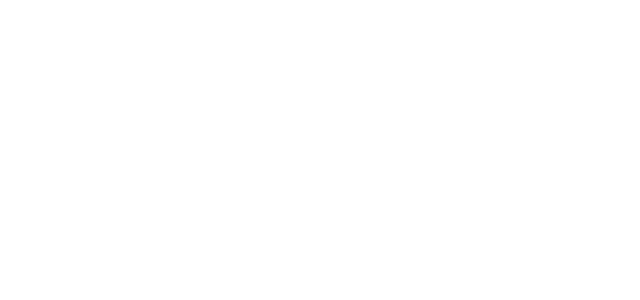
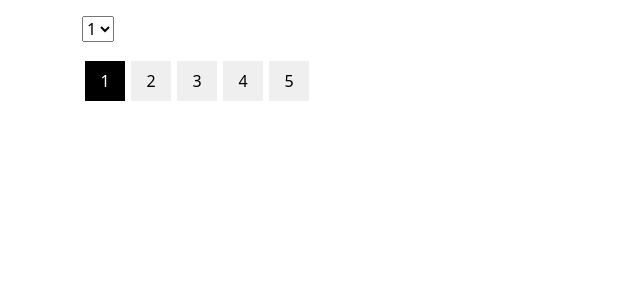
Before and after one commit to rahul-v22/react-rahul-team, a React (Create React App) app: page /dropdown in a window 1280 px wide. Before the commit this address had no page. Shown: the top 300 px of the page, without its empty margins (0-640 px from the left). Built offline with nearby package versions, Linux system fonts and the light colour scheme.

Commit message:
usestate useeffect tasks

```diff
--- /dev/null
+++ b/src/Components/usestate_practice/Conditional_render.js
@@ -0,0 +1,33 @@
+import React from 'react'
+import { useState } from 'react';
+import { Navbar } from 'react-bootstrap';
+
+const Conditional_render = () => {
+
+    const [currenttab, setCurrenttab] = useState('please select the tab')
+
+    const buttonClick = () => {
+        setCurrenttab("I'm in home tab")
+    }
+
+    const buttonClick1 = () => {
+        setCurrenttab("I'm in about tab")
+    }
+    const buttonClick2 = () => {
+        setCurrenttab("I'm in contact tab")
+    }
+    return (
+        <div>
+            <ul className='d-flex flex-row justify-content-around mt-3 container'>
+                <li> <a onClick={buttonClick}>Home</a> </li>
+                <li> <a onClick={buttonClick1}>About</a> </li>
+                <li> <a onClick={buttonClick2}>Contact Us</a> </li>
+            </ul>
+            {
+                currenttab ? <h3 className='container'> {currenttab} </h3> : null
+            }
+        </div>
+    )
+}
+
+export default Conditional_render;
--- /dev/null
+++ b/src/Components/usestate_practice/Displaying_text.js
@@ -0,0 +1,24 @@
+import React from 'react'
+import { useState } from 'react';
+
+const Displaying_text = () => {
+    const [state, setState] = useState({
+        name: ''
+    })
+    const handleChange = (e) => {
+        setState({...state, [e.target.name] : e.target.value})
+    }
+    return (
+        <div className='container mt-3'>
+            <h3>Displaying The Text</h3>
+            <div className='mt-3'>
+                <label class="label" > TextBox: </label>
+                <input type="text" name="name"  onChange={handleChange} className="mb-3" />
+            </div>
+
+            <h6>{state.name}</h6>
+        </div>
+    )
+}
+
+export default Displaying_text;
--- /dev/null
+++ b/src/Components/usestate_practice/Pagination_active.js
@@ -0,0 +1,61 @@
+import React from 'react'
+import { useState } from 'react';
+
+
+const Pagination_active = () => {
+
+  const [state, setState] = useState(1);
+  const [state1, setState1] = useState(5);
+
+  let arr = [];
+  for (let i = 1; i <= state1; i++) {
+    arr.push(i);
+  }
+
+  const handleChange = (e) => {
+    setState(e.target.value);
+  }
+  return (
+    <div className='container'>
+      <div className='mt-3 ml-3'>
+        <select onChange={handleChange}>
+          <option >1</option>
+          <option >2</option>
+          <option>3</option>
+          <option >4</option>
+          <option>5</option>
+        </select>
+      </div>
+
+      <div className='mt-3'>
+        {
+          arr &&
+          arr.map((each) => {
+            return (
+              <span >
+                {
+                  state == each ? <button key={each}
+                    style={{
+                      'background-color': 'black',
+                      width: '40px',
+                      height: '40px',
+                      border: '0px',
+                      margin: '3px',
+                      color: 'white'
+                    }}>{each}</button> : <button key={each}
+                      style={{
+                        width: '40px',
+                        height: '40px',
+                        border: '0px',
+                        margin: '3px',
+                      }}>{each}</button>
+                }
+              </span>
+            );
+          })
+        }
+      </div>
+    </div>
+  )
+}
+export default Pagination_active;
--- /dev/null
+++ b/src/Components/usestate_practice/Show_hide.js
@@ -0,0 +1,35 @@
+import React from 'react'
+import { useState } from 'react';
+import { Button } from 'react-bootstrap';
+
+const Show_hide = () => {
+
+    const [state, setState] = useState({
+        Text: false,
+    });
+    const { Text } = state
+    const handleShow = () => {
+        setState({ Text: true })
+    }
+    const handleHide = () => {
+        setState({ Text: false })
+
+    }
+    return (
+        <div className="container mt-3">
+            <h3> show & hide </h3>
+            <div>
+                {
+                    Text ? <Button className='btn btn-success mt-2' onClick={handleHide}>Hide</Button> :
+                        <Button className='btn btn-success mt-2' onClick={handleShow}>Show</Button>
+                }
+                {
+                    Text ? <h6 className='mt-3'>Displaying Text</h6> : ""
+                }
+
+            </div>
+        </div>
+    )
+}
+
+export default Show_hide;
--- /dev/null
+++ b/src/Components/usestate_practice/Timer.js
@@ -0,0 +1,56 @@
+import React from 'react'
+import { useState, useEffect } from 'react';
+import { Button } from 'react-bootstrap';
+import { useNavigate } from "react-router-dom";
+const Timer = () => {
+    const navigate = useNavigate();
+    const [state, setState] = useState(true);
+    const [time, setTime] = useState('')
+
+    let timer;
+
+    useEffect(() => {
+        if (state) {
+            timerFunc();
+        }
+        return () => {
+            clearInterval(timer);
+        }
+    }, [state]);
+    const timerFunc = () => {
+        timer = setInterval(() => {
+            const data = new Date().toLocaleTimeString()
+            setTime(data)
+        }, 1000);
+    }
+
+    const buttonClick = () => {
+        setState(false)
+    }
+
+    const buttonNavigate = () => {
+        setState(false)
+        alert("do you want to navigate to other page");
+        navigate('/show_hide')
+    }
+
+    return (
+        <div className='container mt-3 w-25'>
+            <div className='card text-center'>
+                <div className='card-header'>
+                    <p className='h4'> Timer </p>
+                </div>
+                <div>
+                    <h3> {time} </h3>
+                </div>
+            </div>
+            <div className='text-center mt-3'>
+                <Button className='btn btn-success m-2' onClick={buttonClick}> stop </Button>
+                <Button className='btn btn-success' onClick={buttonNavigate}> navigate</Button>
+            </div>
+        </div>
+
+    )
+}
+
+export default Timer;
--- a/src/Router.js
+++ b/src/Router.js
@@ -1,11 +1,14 @@
 import React from 'react';
 import { BrowserRouter, Route, Routes } from 'react-router-dom'
+import Usersdata from './Components/Usersdata/Usersdata';
+import TableAxios from "./Venkateswarlu/tableRender_axois"
+import Userdata from './Components/userdata';
+import Displaying_text from './Components/usestate_practice/Displaying_text';
+import Conditional_render from './Components/usestate_practice/Conditional_render';
+import Timer from './Components/usestate_practice/Timer';
+import Pagination_active from './Components/usestate_practice/Pagination_active';
+import Show_hide from './Components/usestate_practice/Show_hide';
 
-import Usersdata from './Components/Usersdata/Usersdata';
-
-import TableAxios from "./Venkateswarlu/tableRender_axois"
-
-import Userdata from './Components/userdata';
 
 
 
@@ -17,6 +20,11 @@ function AppRouter() {
                 <Route path="venkteswarlu/tableaxios" element={<TableAxios></TableAxios>}/>
                 <Route path='/userdata' element={<Userdata/>}/>
                 <Route path='/usersdata' element={<Usersdata/>}/>
+                <Route path='/displaytext' element={<Displaying_text/>}/>
+                <Route path='/conditionalrender' element={<Conditional_render/>}/>
+                <Route path='/timer' element={<Timer/>}/>
+                <Route path='/dropdown' element={< Pagination_active/>}/>
+                <Route path='/show_hide' element={< Show_hide/>}/>
             </Routes>
         </BrowserRouter>
     )
```
